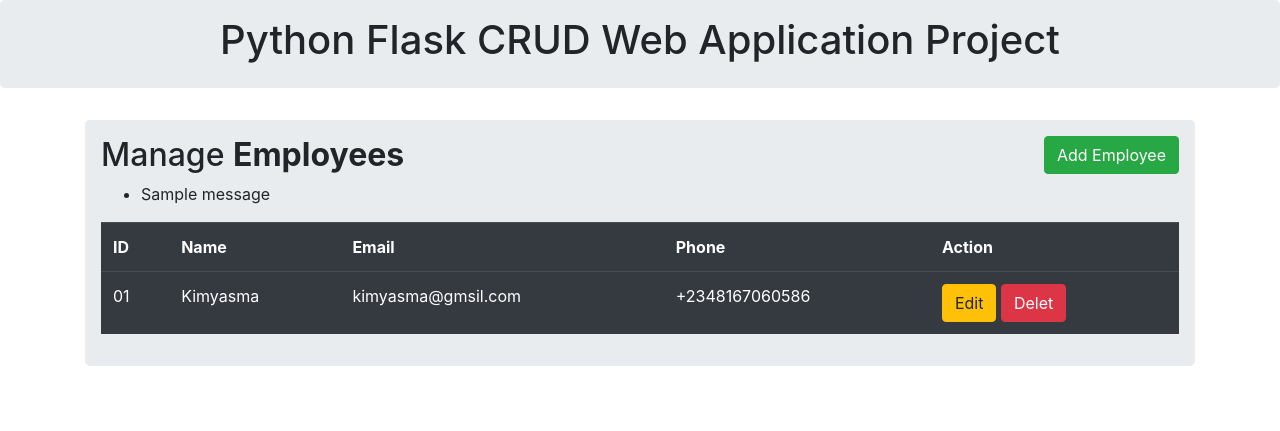
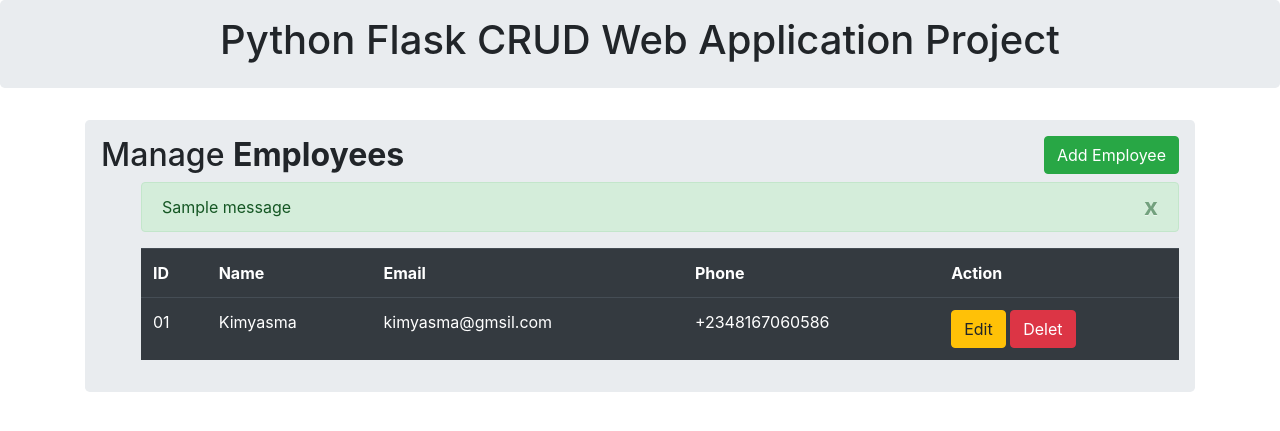
Before and after one commit to kimyasma007/Flask-CRUD, a Python web app: template templates/index.html in a window 1280 px wide. Shown: the top 431 px of the page. Run offline with Jinja, Linux system fonts and the light colour scheme; the template is opened without the code that fills it, so the values that code supplies are empty; one stand-in notice (Sample message) is shown.

Commit message:
modify app

```diff
--- a/app.py
+++ b/app.py
@@ -24,7 +24,8 @@
 
 @app.route('/')
 def Index ():
-    return render_template("index.html")
+    all.data = Data.query.all()
+    return render_template("index.html", employee all_data)
 
 @app.route('/insert', methods = ['POST'])
 def insert():
--- a/templates/index.html
+++ b/templates/index.html
@@ -22,9 +22,15 @@
                     {% if messages %}
                       <ul class="flashes">
                       {% for message in messages %}
-                        <li>{{ message }}</li>
+                      <div class="alert alert-success alaert alert-dismissible" role="alert">
+                        <button type="button" class="close" data-dismiss="alert" aria-label="close">
+                          <span aria-hidden="true">x</span>
+                        </button>
+                        {{ message }}
+                      </div>
+
                       {% endfor %}
-                      </ul>
+
                     {% endif %}
                   {% endwith %}
 
```
